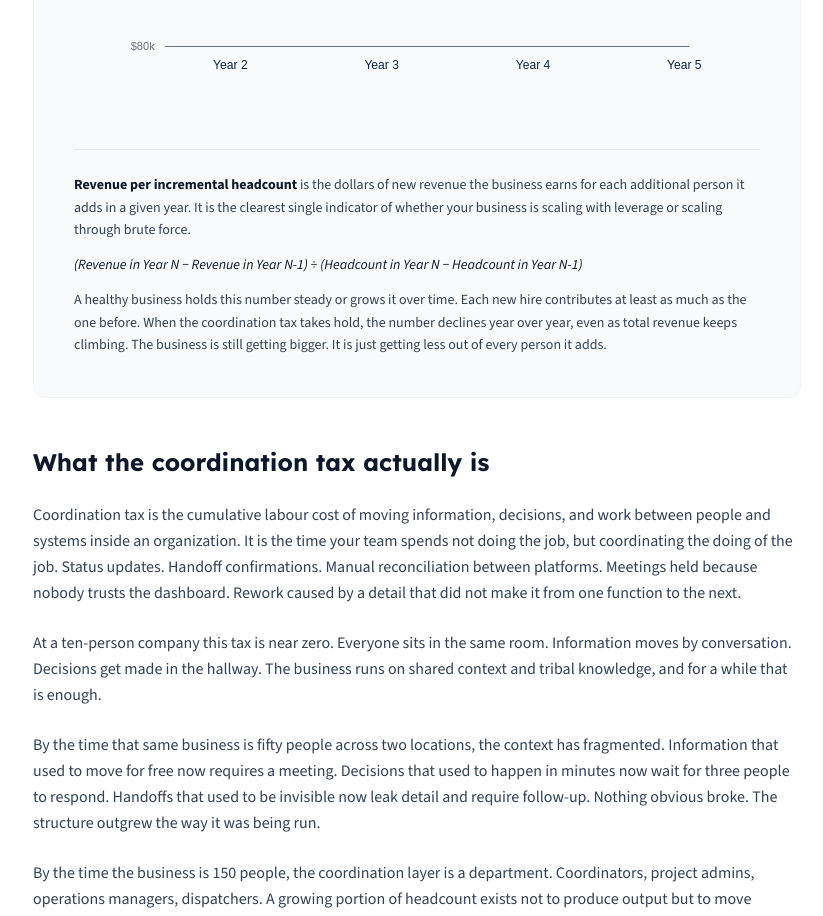
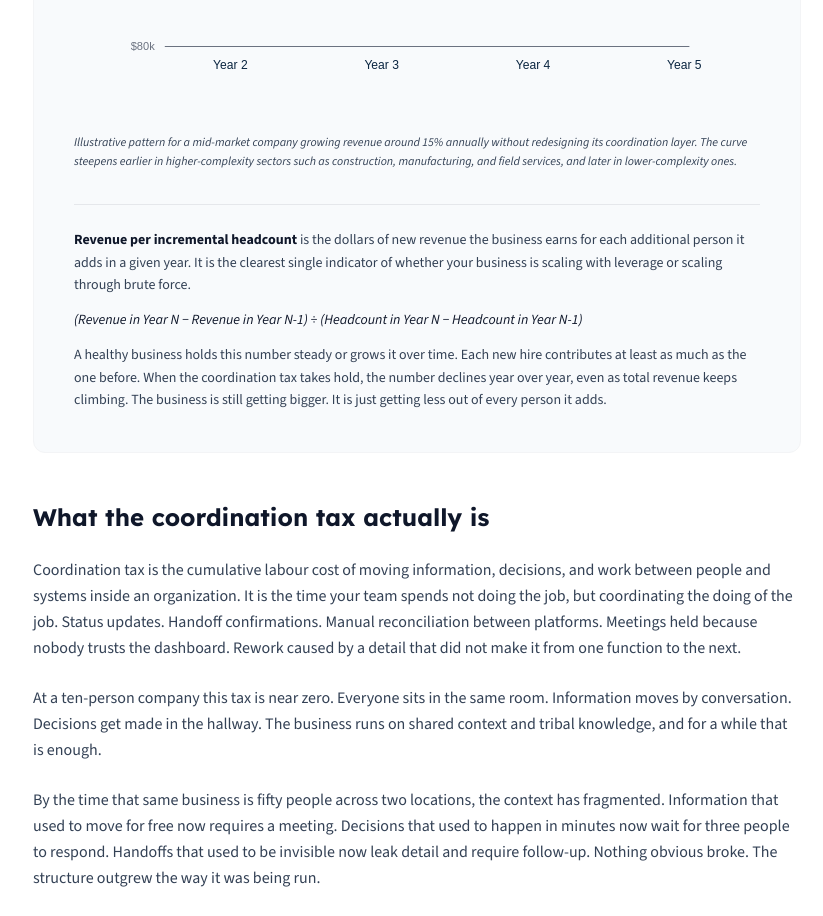
Before and after one commit to JRedgate/LeverageWorks-next, a Next.js app: page /insights/coordination-tax-mid-market in a window 1280 px wide. Shown: the part 1500-2416 px from the top of the page, without its empty margins (223-1046 px from the left). Built offline with nearby package versions, Linux system fonts and the light colour scheme.

Commit message:
Update Figure 1 to revenue per incremental headcount, add Figure 3 label, operations wording

```diff
--- a/app/insights/coordination-tax-mid-market/page.tsx
+++ b/app/insights/coordination-tax-mid-market/page.tsx
@@ -99,6 +99,10 @@ export default function CoordinationTaxArticle() {
                   <text x="515" y="262" textAnchor="middle" fontSize="12" fill="#0A2540" fontFamily="sans-serif" fontWeight="500">Year 5</text>
                 </g>
               </svg>
+
+              <p className="text-brand-slate text-xs leading-relaxed mt-4 italic">
+                Illustrative pattern for a mid-market company growing revenue around 15% annually without redesigning its coordination layer. The curve steepens earlier in higher-complexity sectors such as construction, manufacturing, and field services, and later in lower-complexity ones.
+              </p>
 
               <div className="mt-8 pt-6 border-t border-gray-200">
                 <p className="text-brand-slate text-sm leading-relaxed mb-3">
```
